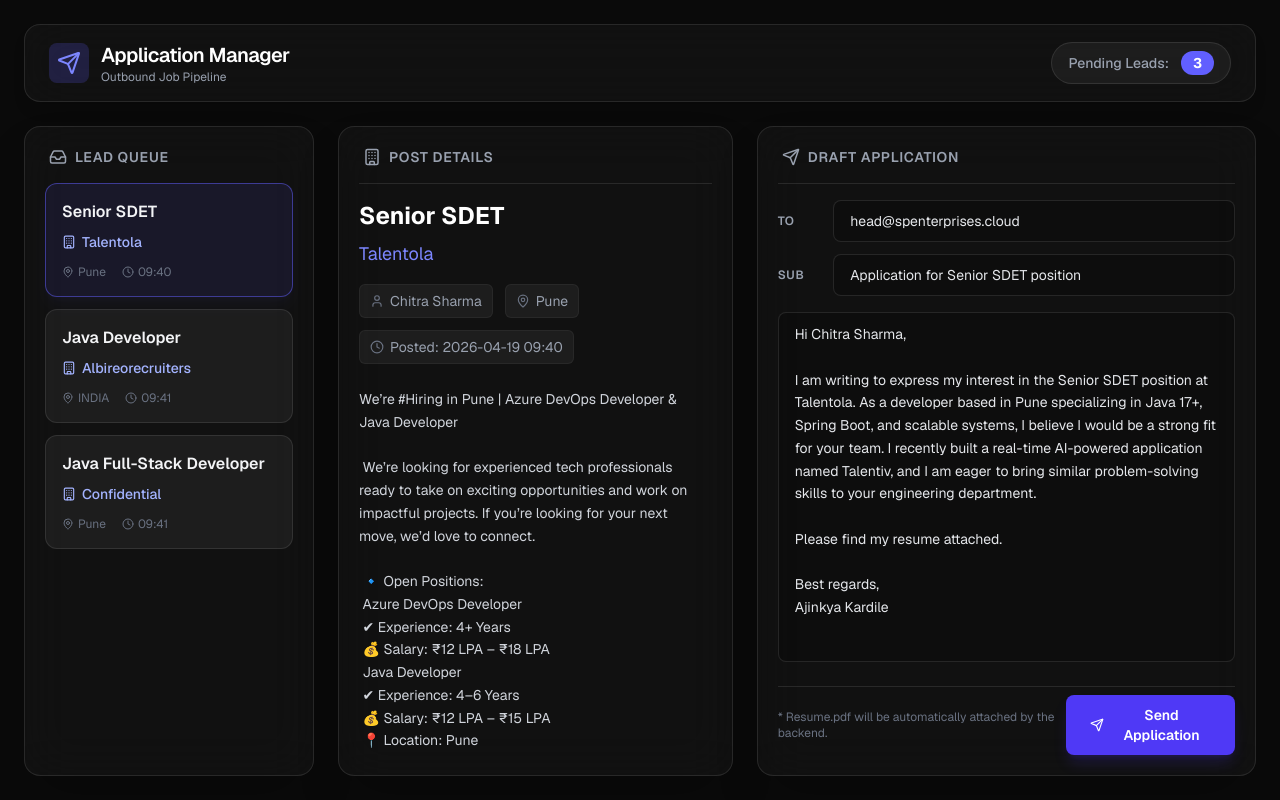
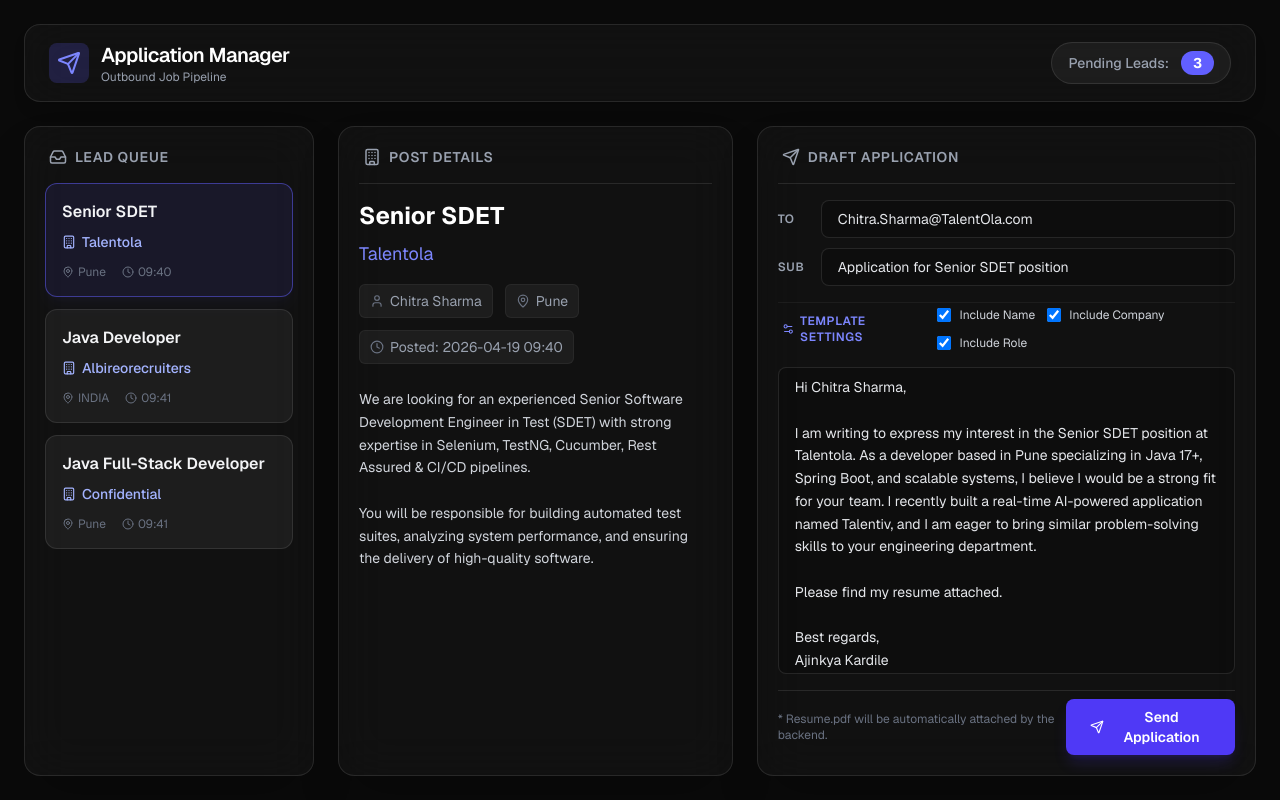
Before and after one commit to Ajinkya-Kardile/job-lead-manager, a Next.js app: page / in a window 1280 px wide. Built offline with nearby package versions, Linux system fonts and the light colour scheme.

Commit message:
**fixes**: state handling fixes

```diff
--- a/src/app/page.tsx
+++ b/src/app/page.tsx
@@ -1,7 +1,7 @@
 'use client';
 
 import React, { useState, useEffect } from 'react';
-import { Briefcase, MapPin, Clock, Send, Inbox, Building, Loader2, CheckCircle2, User } from 'lucide-react';
+import { Briefcase, MapPin, Clock, Send, Inbox, Building, Loader2, CheckCircle2, User, Settings2 } from 'lucide-react';
 
 // --- Data Models ---
 interface JobLead {
@@ -21,33 +21,13 @@
     {
         id: 1,
         name: 'Chitra Sharma',
-        email: 'head@spenterprises.cloud',
+        email: 'Chitra.Sharma@TalentOla.com',
         role: 'Senior SDET',
         location: 'Pune',
         company: 'Talentola',
         status: 1,
         postedAt: '2026-04-19 09:40',
-        content: 'We’re #Hiring in Pune | Azure DevOps Developer & Java Developer\n' +
-            ' \n' +
-            ' We’re looking for experienced tech professionals ready to take on exciting opportunities and work on impactful projects. If you’re looking for your next move, we’d love to connect.\n' +
-            ' \n' +
-            ' 🔹 Open Positions:\n' +
-            ' Azure DevOps Developer\n' +
-            ' ✔ Experience: 4+ Years\n' +
-            ' 💰 Salary: ₹12 LPA – ₹18 LPA\n' +
-            ' Java Developer\n' +
-            ' ✔ Experience: 4–6 Years\n' +
-            ' 💰 Salary: ₹12 LPA – ₹15 LPA\n' +
-            ' 📍 Location: Pune\n' +
-            ' \n' +
-            ' 📩 Send your CV to: head@spenterprises.cloud\n' +
-            ' \n' +
-            ' 📞 Contact: +91 8263814071\n' +
-            ' \n' +
-            ' Know someone who fits? Tag them or share this post.\n' +
-            ' \n' +
-            ' Charges Apply.\n' +
-            ' #WeAreHiring #AzureDevOps #AzureDevOpsJobs #JavaDeveloper #JavaJobs #DevOpsEngineer #HiringNow'
+        content: 'We are looking for an experienced Senior Software Development Engineer in Test (SDET) with strong expertise in Selenium, TestNG, Cucumber, Rest Assured & CI/CD pipelines.\n\nYou will be responsible for building automated test suites, analyzing system performance, and ensuring the delivery of high-quality software.'
     },
     {
         id: 2,
@@ -262,15 +242,53 @@
     const [body, setBody] = useState('');
     const [isSending, setIsSending] = useState(false);
 
+    // Toggles for dynamic generation
+    const [useRecruiterName, setUseRecruiterName] = useState(true);
+    const [useCompanyName, setUseCompanyName] = useState(true);
+    const [useJobRole, setUseJobRole] = useState(true);
+
+    // Helper to generate the Subject string
+    const generateSubject = (includeRole: boolean) => {
+        return (includeRole && lead.role) ? `Application for ${lead.role} position` : `Job Application`;
+    };
+
+    // Helper to generate the Body string
+    const generateTemplate = (includeName: boolean, includeCompany: boolean, includeRole: boolean) => {
+        const hrName = (includeName && lead.name && lead.name !== 'Unknown') ? lead.name : 'Hiring Team';
+        const companyName = (includeCompany && lead.company && lead.company !== 'Unknown') ? lead.company : 'your company';
+        const roleName = (includeRole && lead.role) ? lead.role : 'open';
+
+        return `Hi ${hrName},\n\nI am writing to express my interest in the ${roleName} position at ${companyName}. As a developer based in Pune specializing in Java 17+, Spring Boot, and scalable systems, I believe I would be a strong fit for your team. I recently built a real-time AI-powered application named Talentiv, and I am eager to bring similar problem-solving skills to your engineering department.\n\nPlease find my resume attached.\n\nBest regards,\nAjinkya Kardile`;
+    };
+
     // Re-run template generation when a new lead is selected
     useEffect(() => {
-        const hrName = lead.name && lead.name !== 'Unknown' ? lead.name : 'Hiring Team';
-        const companyName = lead.company && lead.company !== 'Unknown' ? lead.company : 'your company';
+        // Reset toggles to true for new leads
+        setUseRecruiterName(true);
+        setUseCompanyName(true);
+        setUseJobRole(true);
 
         setTo(lead.email);
-        setSubject(`Application for ${lead.role} position`);
-        setBody(`Hi ${hrName},\n\nI am writing to express my interest in the ${lead.role} position at ${companyName}. As a developer based in Pune specializing in Java 17+, Spring Boot, and scalable systems, I believe I would be a strong fit for your team. I recently built a real-time AI-powered application named Talentiv, and I am eager to bring similar problem-solving skills to your engineering department.\n\nPlease find my resume attached.\n\nBest regards,\nAjinkya Kardile`);
+        setSubject(generateSubject(true));
+        setBody(generateTemplate(true, true, true));
     }, [lead]);
+
+    // Handle toggle changes
+    const handleNameToggle = (checked: boolean) => {
+        setUseRecruiterName(checked);
+        setBody(generateTemplate(checked, useCompanyName, useJobRole));
+    };
+
+    const handleCompanyToggle = (checked: boolean) => {
+        setUseCompanyName(checked);
+        setBody(generateTemplate(useRecruiterName, checked, useJobRole));
+    };
+
+    const handleRoleToggle = (checked: boolean) => {
+        setUseJobRole(checked);
+        setSubject(generateSubject(checked));
+        setBody(generateTemplate(useRecruiterName, useCompanyName, checked));
+    };
 
     const handleSend = () => {
         setIsSending(true);
@@ -281,20 +299,56 @@
         }, 800);
     };
 
-    const inputClass = "w-full bg-black/20 border border-white/10 rounded-lg px-4 py-2.5 text-sm text-gray-200 focus:outline-none focus:border-indigo-500/50 focus:ring-1 focus:ring-indigo-500/50 transition-all placeholder:text-gray-600";
+    const inputClass = "w-full bg-black/20 border border-white/10 rounded-lg px-4 py-2 text-sm text-gray-200 focus:outline-none focus:border-indigo-500/50 focus:ring-1 focus:ring-indigo-500/50 transition-all placeholder:text-gray-600";
 
     return (
-        <div className="flex flex-col h-full gap-4">
+        <div className="flex flex-col h-full gap-3">
 
             {/* Form Fields */}
-            <div className="space-y-3 shrink-0">
+            <div className="space-y-2.5 shrink-0">
                 <div className="flex items-center">
-                    <label className="w-16 text-xs font-semibold text-gray-400 uppercase tracking-wider">To</label>
+                    <label className="w-12 text-xs font-semibold text-gray-400 uppercase tracking-wider">To</label>
                     <input type="email" value={to} onChange={e => setTo(e.target.value)} className={inputClass} placeholder="hr@company.com" />
                 </div>
                 <div className="flex items-center">
-                    <label className="w-16 text-xs font-semibold text-gray-400 uppercase tracking-wider">Sub</label>
+                    <label className="w-12 text-xs font-semibold text-gray-400 uppercase tracking-wider">Sub</label>
                     <input type="text" value={subject} onChange={e => setSubject(e.target.value)} className={inputClass} placeholder="Application Subject" />
+                </div>
+            </div>
+
+            {/* Template Options Bar */}
+            <div className="flex flex-col xl:flex-row items-start xl:items-center gap-3 xl:gap-5 px-1 pt-1 pb-1 border-t border-white/5 mt-1 shrink-0">
+                <div className="flex items-center gap-1.5 text-xs font-semibold text-indigo-400 uppercase tracking-wider">
+                    <Settings2 size={14} /> Template Settings
+                </div>
+                <div className="flex items-center gap-3 flex-wrap">
+                    <label className="flex items-center gap-2 text-xs text-gray-300 cursor-pointer hover:text-white transition-colors">
+                        <input
+                            type="checkbox"
+                            checked={useRecruiterName}
+                            onChange={e => handleNameToggle(e.target.checked)}
+                            className="w-3.5 h-3.5 rounded border-white/20 bg-black/40 text-indigo-500 focus:ring-indigo-500/50 focus:ring-offset-0 cursor-pointer"
+                        />
+                        Include Name
+                    </label>
+                    <label className="flex items-center gap-2 text-xs text-gray-300 cursor-pointer hover:text-white transition-colors">
+                        <input
+                            type="checkbox"
+                            checked={useCompanyName}
+                            onChange={e => handleCompanyToggle(e.target.checked)}
+                            className="w-3.5 h-3.5 rounded border-white/20 bg-black/40 text-indigo-500 focus:ring-indigo-500/50 focus:ring-offset-0 cursor-pointer"
+                        />
+                        Include Company
+                    </label>
+                    <label className="flex items-center gap-2 text-xs text-gray-300 cursor-pointer hover:text-white transition-colors">
+                        <input
+                            type="checkbox"
+                            checked={useJobRole}
+                            onChange={e => handleRoleToggle(e.target.checked)}
+                            className="w-3.5 h-3.5 rounded border-white/20 bg-black/40 text-indigo-500 focus:ring-indigo-500/50 focus:ring-offset-0 cursor-pointer"
+                        />
+                        Include Role
+                    </label>
                 </div>
             </div>
 
@@ -309,14 +363,14 @@
             </div>
 
             {/* Footer / Send Action */}
-            <div className="shrink-0 pt-2 flex items-center justify-between border-t border-white/10 mt-2">
+            <div className="shrink-0 pt-2 flex items-center justify-between border-t border-white/10 mt-1">
                 <div className="text-xs text-gray-500">
                     * Resume.pdf will be automatically attached by the backend.
                 </div>
                 <button
                     onClick={handleSend}
                     disabled={isSending}
-                    className="bg-indigo-600 hover:bg-indigo-500 text-white px-6 py-2.5 rounded-lg text-sm font-semibold transition-colors flex items-center gap-2 disabled:opacity-50 disabled:cursor-not-allowed shadow-lg shadow-indigo-600/20"
+                    className="bg-indigo-600 hover:bg-indigo-500 text-white px-6 py-2 rounded-lg text-sm font-semibold transition-colors flex items-center gap-2 disabled:opacity-50 disabled:cursor-not-allowed shadow-lg shadow-indigo-600/20"
                 >
                     {isSending ? <Loader2 size={16} className="animate-spin" /> : <Send size={16} />}
                     {isSending ? 'Sending...' : 'Send Application'}
```
